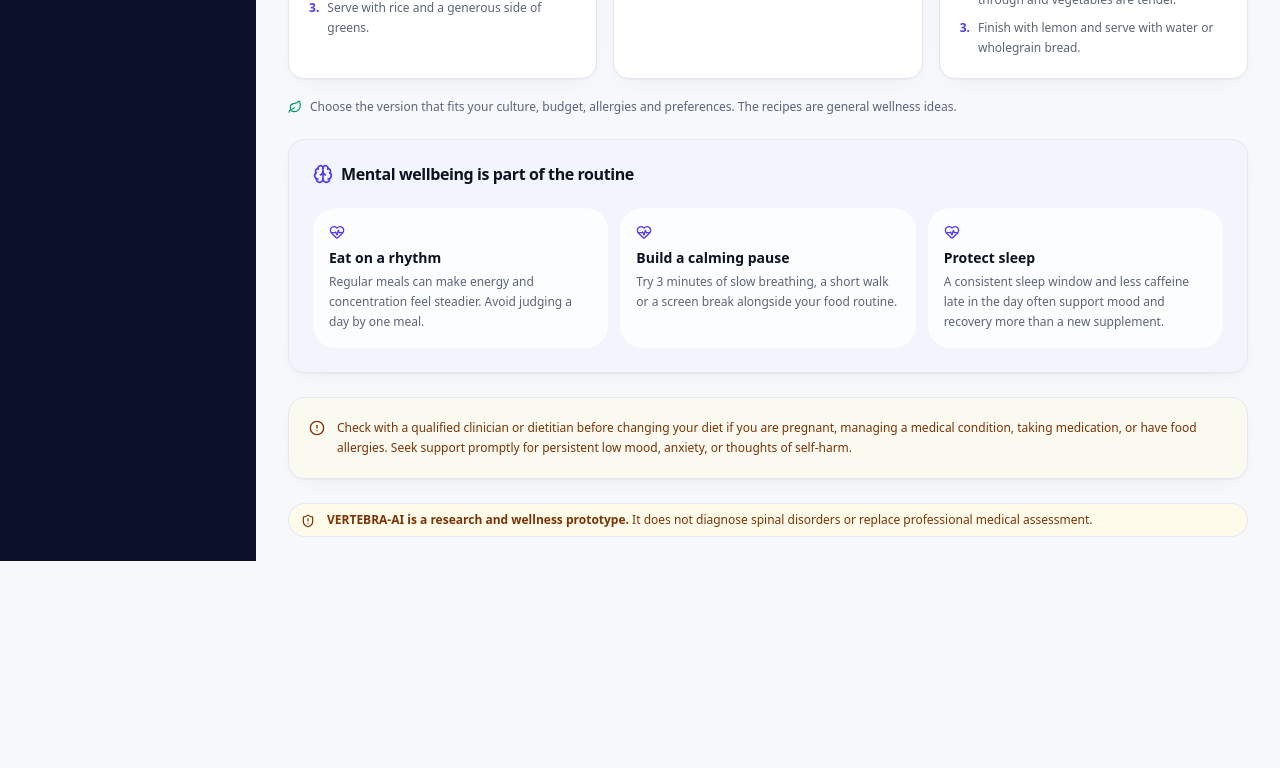
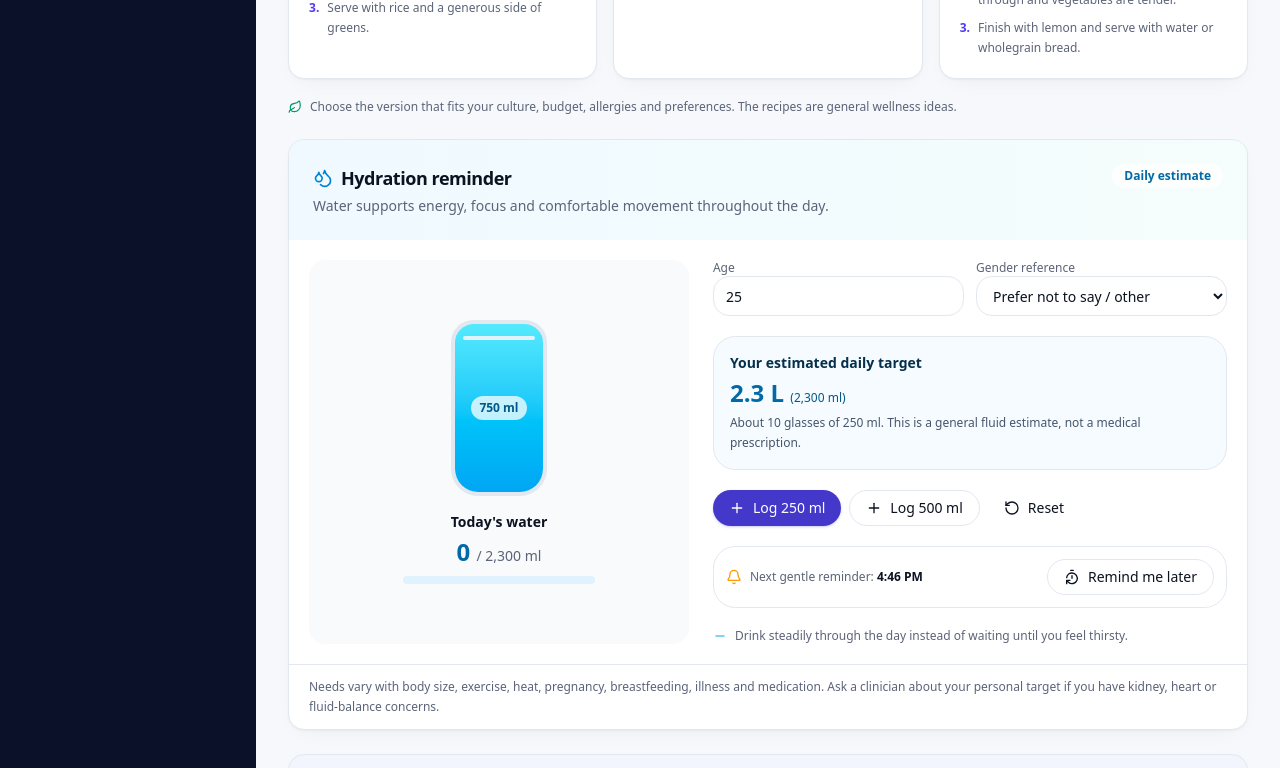
Before and after one commit to itsshristijha/vertebra-ai, a Next.js app: page /diet in a window 1280 px wide. Shown: the part 2580-3348 px from the top of the page. Before the commit the page ends 3141 px from the top, so only its background shows below. Built offline with nearby package versions, Linux system fonts and the light colour scheme.

Commit message:
Add personalized hydration tracker

```diff
--- a/src/app/(app)/diet/page.tsx
+++ b/src/app/(app)/diet/page.tsx
@@ -3,6 +3,7 @@ import { Apple, Brain, Check, CircleAlert, HeartPulse, Leaf, X } from "lucide-re
 import { Card, CardContent, CardHeader, CardTitle } from "@/components/ui/card";
 import { RiskDisclaimer } from "@/components/posture/RiskDisclaimer";
 import { RecipeBrowser } from "@/components/diet/RecipeBrowser";
+import { HydrationTracker } from "@/components/diet/HydrationTracker";
 
 export const metadata: Metadata = { title: "Diet & Wellbeing" };
 
@@ -55,6 +56,8 @@ export default function DietPage() {
 
       <RecipeBrowser />
 
+      <HydrationTracker />
+
       <Card className="border-indigo-100 bg-indigo-50/50">
         <CardHeader><CardTitle className="flex items-center gap-2"><Brain className="h-5 w-5 text-indigo-600" /> Mental wellbeing is part of the routine</CardTitle></CardHeader>
         <CardContent className="grid gap-3 md:grid-cols-3">{WELLBEING.map(([title, body]) => <div key={title} className="rounded-xl bg-white/80 p-4"><HeartPulse className="h-4 w-4 text-indigo-600" /><h3 className="mt-2 text-sm font-semibold">{title}</h3><p className="mt-1 text-xs leading-5 text-muted-foreground">{body}</p></div>)}</CardContent>
--- /dev/null
+++ b/src/components/diet/HydrationTracker.tsx
@@ -0,0 +1,76 @@
+"use client";
+
+import { useMemo, useState } from "react";
+import { Bell, Droplets, Minus, Plus, RotateCcw, TimerReset } from "lucide-react";
+import { Card, CardContent, CardHeader, CardTitle } from "@/components/ui/card";
+import { Button } from "@/components/ui/button";
+
+type Gender = "female" | "male" | "other";
+
+function dailyTarget(age: number, gender: Gender) {
+  if (age >= 65) return gender === "male" ? 2500 : 2200;
+  if (age < 18) return gender === "male" ? 2400 : 2200;
+  return gender === "male" ? 3000 : 2300;
+}
+
+function nextReminder() {
+  const next = new Date(Date.now() + 60 * 60 * 1000);
+  return next.toLocaleTimeString([], { hour: "numeric", minute: "2-digit" });
+}
+
+export function HydrationTracker() {
+  const [age, setAge] = useState(25);
+  const [gender, setGender] = useState<Gender>("other");
+  const [drunk, setDrunk] = useState(0);
+  const [reminderTime, setReminderTime] = useState(nextReminder);
+  const target = useMemo(() => dailyTarget(age, gender), [age, gender]);
+  const bottleCapacity = 750;
+  const bottleLevel = Math.max(0, 1 - (drunk % bottleCapacity) / bottleCapacity);
+  const progress = Math.min(100, Math.round((drunk / target) * 100));
+
+  function addWater(amount: number) {
+    setDrunk((current) => Math.min(target, Math.max(0, current + amount)));
+  }
+
+  return (
+    <Card className="overflow-hidden border-sky-100">
+      <CardHeader className="bg-gradient-to-r from-sky-50 to-teal-50/70">
+        <div className="flex items-start justify-between gap-4">
+          <div>
+            <CardTitle className="flex items-center gap-2 text-lg"><Droplets className="h-5 w-5 text-sky-600" /> Hydration reminder</CardTitle>
+            <p className="mt-1 text-sm text-muted-foreground">Water supports energy, focus and comfortable movement throughout the day.</p>
+          </div>
+          <div className="hidden rounded-full bg-white/80 px-3 py-1 text-xs font-semibold text-sky-700 sm:block">Daily estimate</div>
+        </div>
+      </CardHeader>
+      <CardContent className="grid gap-6 p-5 lg:grid-cols-[0.85fr_1.15fr]">
+        <div className="flex flex-col items-center justify-center rounded-2xl bg-slate-50 p-5">
+          <div className="relative h-44 w-24 overflow-hidden rounded-b-[1.7rem] rounded-t-xl border-4 border-sky-200 bg-white shadow-inner">
+            <div className="absolute inset-x-0 bottom-0 bg-gradient-to-t from-sky-500 to-cyan-300 transition-all duration-500" style={{ height: `${Math.max(8, bottleLevel * 100)}%` }} />
+            <div className="absolute inset-x-2 top-3 h-1 rounded-full bg-sky-100" />
+            <div className="absolute inset-0 flex items-center justify-center"><span className="rounded-full bg-white/75 px-2 py-1 text-xs font-bold text-sky-800">{Math.max(0, bottleCapacity - (drunk % bottleCapacity))} ml</span></div>
+          </div>
+          <div className="mt-4 text-center"><p className="text-sm font-semibold">Today&apos;s water</p><p className="mt-1 text-2xl font-bold text-sky-700">{drunk.toLocaleString()} <span className="text-sm font-medium text-muted-foreground">/ {target.toLocaleString()} ml</span></p><div className="mt-2 h-2 w-48 overflow-hidden rounded-full bg-sky-100"><div className="h-full rounded-full bg-sky-500 transition-all" style={{ width: `${progress}%` }} /></div></div>
+        </div>
+
+        <div className="space-y-5">
+          <div className="grid gap-3 sm:grid-cols-2">
+            <label className="space-y-1.5 text-xs font-medium text-muted-foreground">Age
+              <input className="h-10 w-full rounded-lg border border-input bg-white px-3 text-sm text-foreground" type="number" min="10" max="100" value={age} onChange={(event) => setAge(Math.min(100, Math.max(10, Number(event.target.value) || 10)))} />
+            </label>
+            <label className="space-y-1.5 text-xs font-medium text-muted-foreground">Gender reference
+              <select className="h-10 w-full rounded-lg border border-input bg-white px-3 text-sm text-foreground" value={gender} onChange={(event) => setGender(event.target.value as Gender)}>
+                <option value="female">Female</option><option value="male">Male</option><option value="other">Prefer not to say / other</option>
+              </select>
+            </label>
+          </div>
+          <div className="rounded-xl border border-sky-100 bg-sky-50/60 p-4"><p className="text-sm font-semibold text-sky-950">Your estimated daily target</p><p className="mt-1 text-2xl font-bold text-sky-700">{(target / 1000).toFixed(1)} L <span className="text-xs font-medium text-sky-800">({target.toLocaleString()} ml)</span></p><p className="mt-1 text-xs leading-5 text-slate-600">About {Math.ceil(target / 250)} glasses of 250 ml. This is a general fluid estimate, not a medical prescription.</p></div>
+          <div className="flex flex-wrap gap-2"><Button size="sm" onClick={() => addWater(250)}><Plus className="h-4 w-4" /> Log 250 ml</Button><Button size="sm" variant="outline" onClick={() => addWater(500)}><Plus className="h-4 w-4" /> Log 500 ml</Button><Button size="sm" variant="ghost" onClick={() => setDrunk(0)}><RotateCcw className="h-4 w-4" /> Reset</Button></div>
+          <div className="flex flex-wrap items-center justify-between gap-3 rounded-xl border border-border p-3"><div className="flex items-center gap-2 text-xs text-muted-foreground"><Bell className="h-4 w-4 text-amber-500" /><span>Next gentle reminder: <strong className="text-foreground">{reminderTime}</strong></span></div><Button size="sm" variant="outline" onClick={() => setReminderTime(nextReminder())}><TimerReset className="h-4 w-4" /> Remind me later</Button></div>
+          <div className="flex items-center gap-2 text-xs text-muted-foreground"><Minus className="h-3.5 w-3.5 text-sky-500" /> Drink steadily through the day instead of waiting until you feel thirsty.</div>
+        </div>
+      </CardContent>
+      <div className="border-t border-sky-100 px-5 py-3 text-xs leading-5 text-muted-foreground">Needs vary with body size, exercise, heat, pregnancy, breastfeeding, illness and medication. Ask a clinician about your personal target if you have kidney, heart or fluid-balance concerns.</div>
+    </Card>
+  );
+}
```
